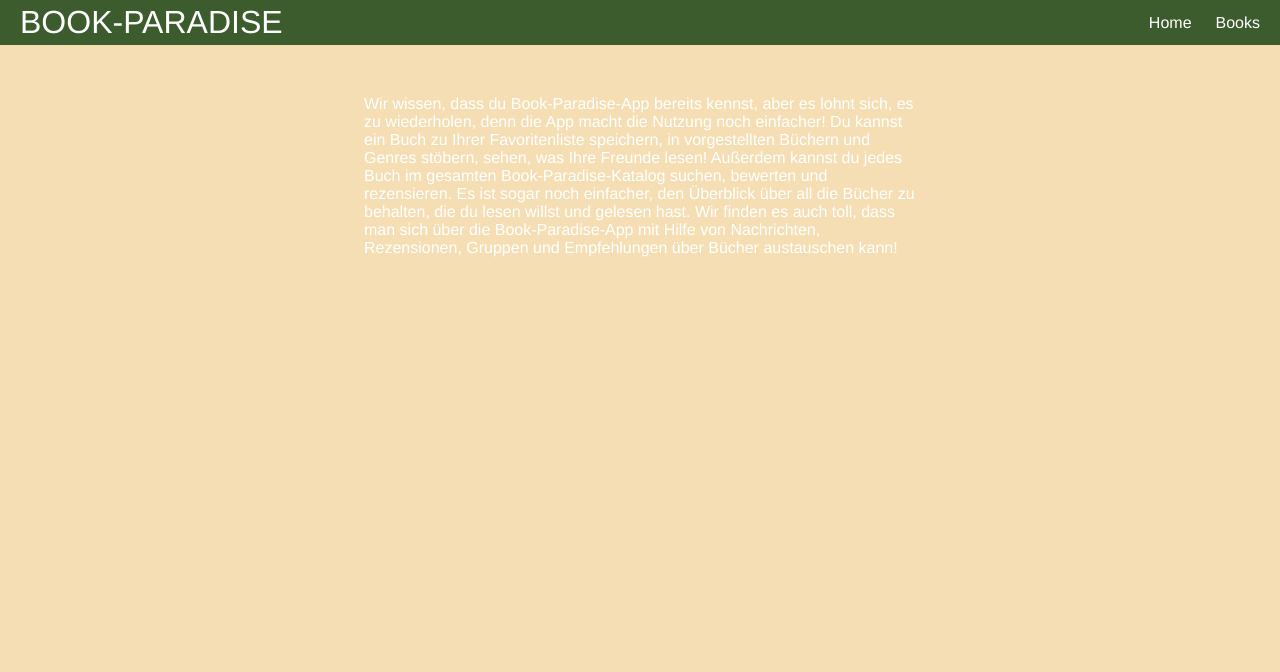
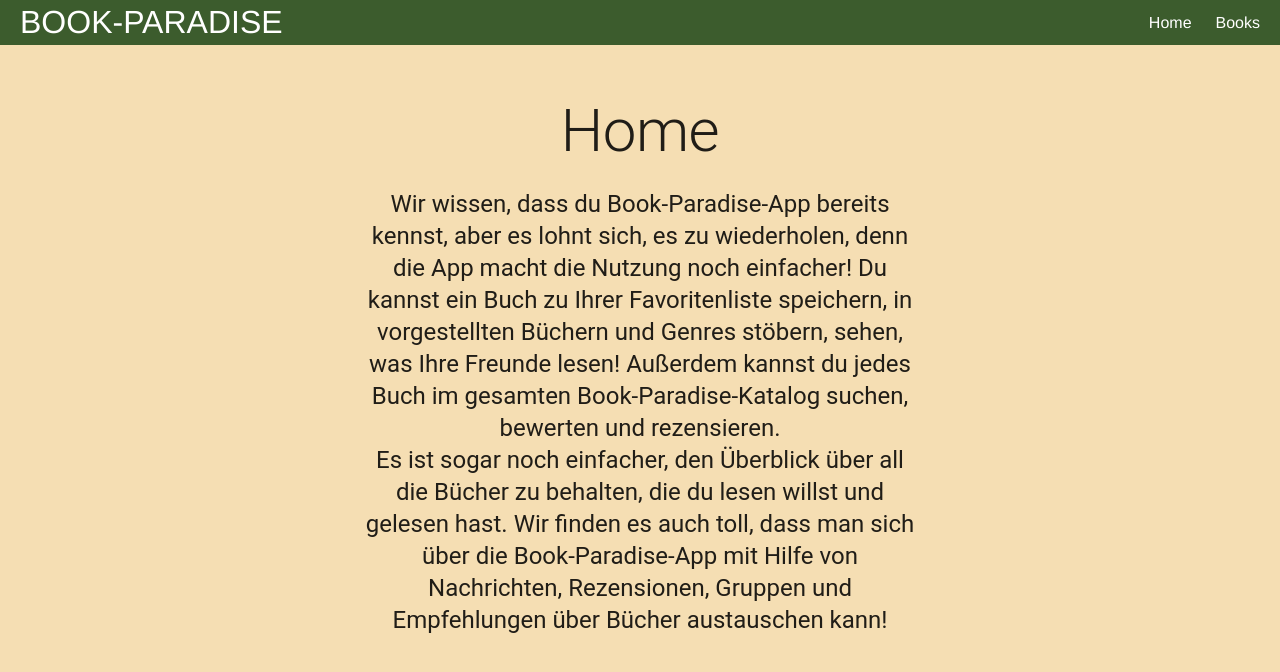
Before and after one commit to neuefische/muc-java-22-2-team-3, a React (Create React App) app in the folder frontend/: page /books/home in a window 1280 px wide. Shown: the top 672 px of the page. Built offline with nearby package versions, Linux system fonts and the light colour scheme.

Commit message:
Add changes of style of Home page

```diff
--- a/frontend/src/pages/Home.css
+++ b/frontend/src/pages/Home.css
@@ -1,8 +1,8 @@
 body{
     margin: 0;
     font-family: Helvetica, ui-rounded;
-    background-color: darkslategray;
-    color: white;
+    background-color: wheat;
+
 }
 
 .home-text{
--- a/frontend/src/pages/Home.tsx
+++ b/frontend/src/pages/Home.tsx
@@ -1,4 +1,4 @@
-import {Box, Container } from "@mui/material";
+import {Box, Container, Typography } from "@mui/material";
 import React from "react";
 import './Home.css'
 
@@ -8,18 +8,24 @@ export default function Home() {
 
 
             <section className={"home-text"}>
+                <main>
+                    <div>
                         <Container maxWidth="sm">
-                   Wir wissen, dass du Book-Paradise-App bereits kennst, aber es lohnt sich,
+                            <Typography variant = "h2" align={"center"} color={"textPrimary"} gutterBottom >Home</Typography>
+                            <Typography variant = "h5" align={"center"} color={"textPrimary"} gutterBottom paragraph>Wir wissen, dass du Book-Paradise-App bereits kennst, aber es lohnt sich,
                                 es zu wiederholen, denn die App macht die Nutzung noch einfacher!
                                 Du kannst ein Buch zu Ihrer Favoritenliste speichern, in vorgestellten
                                 Büchern und Genres stöbern, sehen, was Ihre Freunde lesen!
                                 Außerdem kannst du jedes Buch im gesamten Book-Paradise-Katalog suchen,
-                    bewerten und rezensieren. Es ist sogar noch einfacher, den Überblick
+                                bewerten und rezensieren. <br /> Es ist sogar noch einfacher, den Überblick
                                 über all die Bücher zu behalten, die du lesen willst und gelesen hast.
                                 Wir finden es auch toll, dass man sich über die Book-Paradise-App
                                 mit Hilfe von Nachrichten, Rezensionen, Gruppen und Empfehlungen über
-                    Bücher austauschen kann!
+                                Bücher austauschen kann!</Typography>
                         </Container>
+                    </div>
+                </main>
+
 
 
 
```
Lines whose indentation alone changed are shown as unchanged.
